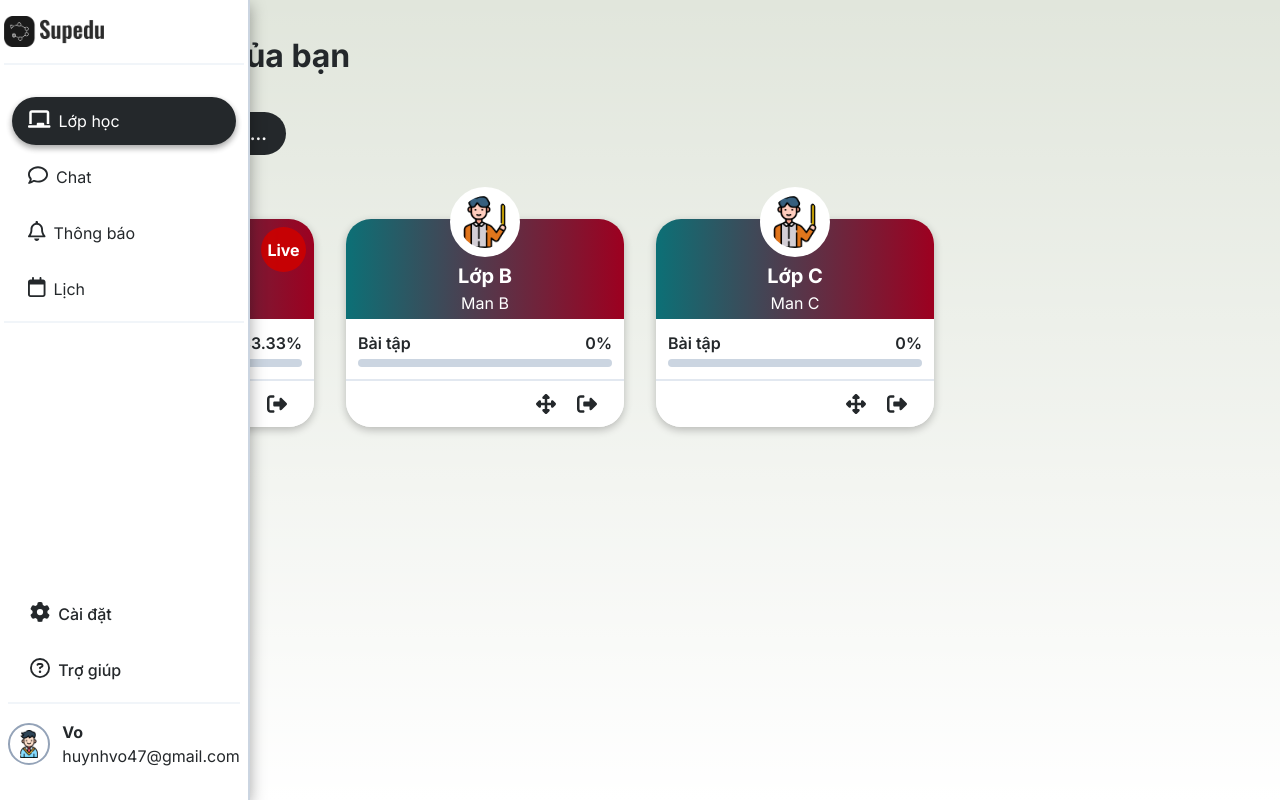
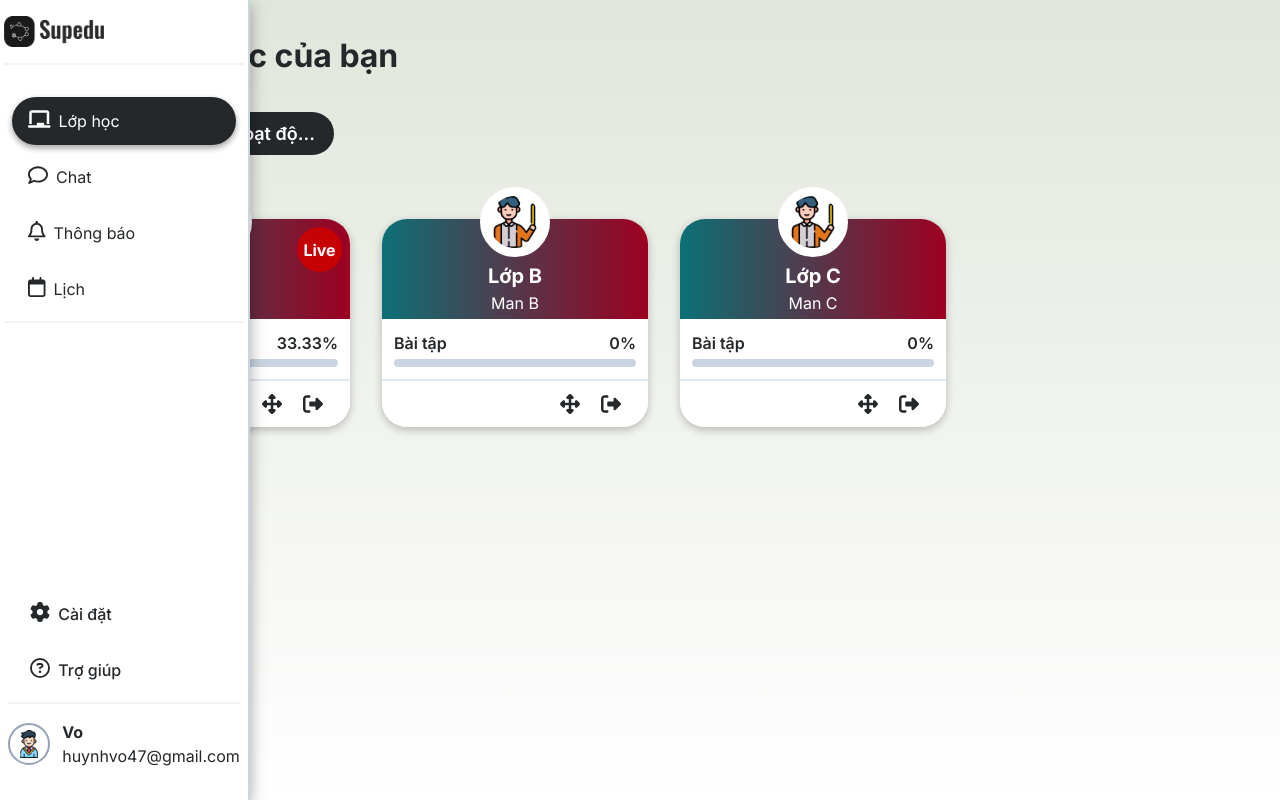
Before and after one commit to danghVo/SupEdu, a Next.js app: page /MyClass/class in a window 1280 px wide. Built offline with nearby package versions, Linux system fonts and the light colour scheme.

Commit message:
modify MyClassLayout

```diff
--- a/src/app/(MainLayout)/MyClass/layout.tsx
+++ b/src/app/(MainLayout)/MyClass/layout.tsx
@@ -5,9 +5,9 @@ export default function MyClassLayout({ children }: { children: React.ReactNode
     return (
         <div className="min-h-screen flex">
             <SideBar />
-            <div className="grow bg-main">
+            <div className="grow bg-main ml-[48px]">
                 {/* <Header /> */}
-                <div className="min-h-full">{children}</div>
+                {children}
             </div>
         </div>
     );
```
